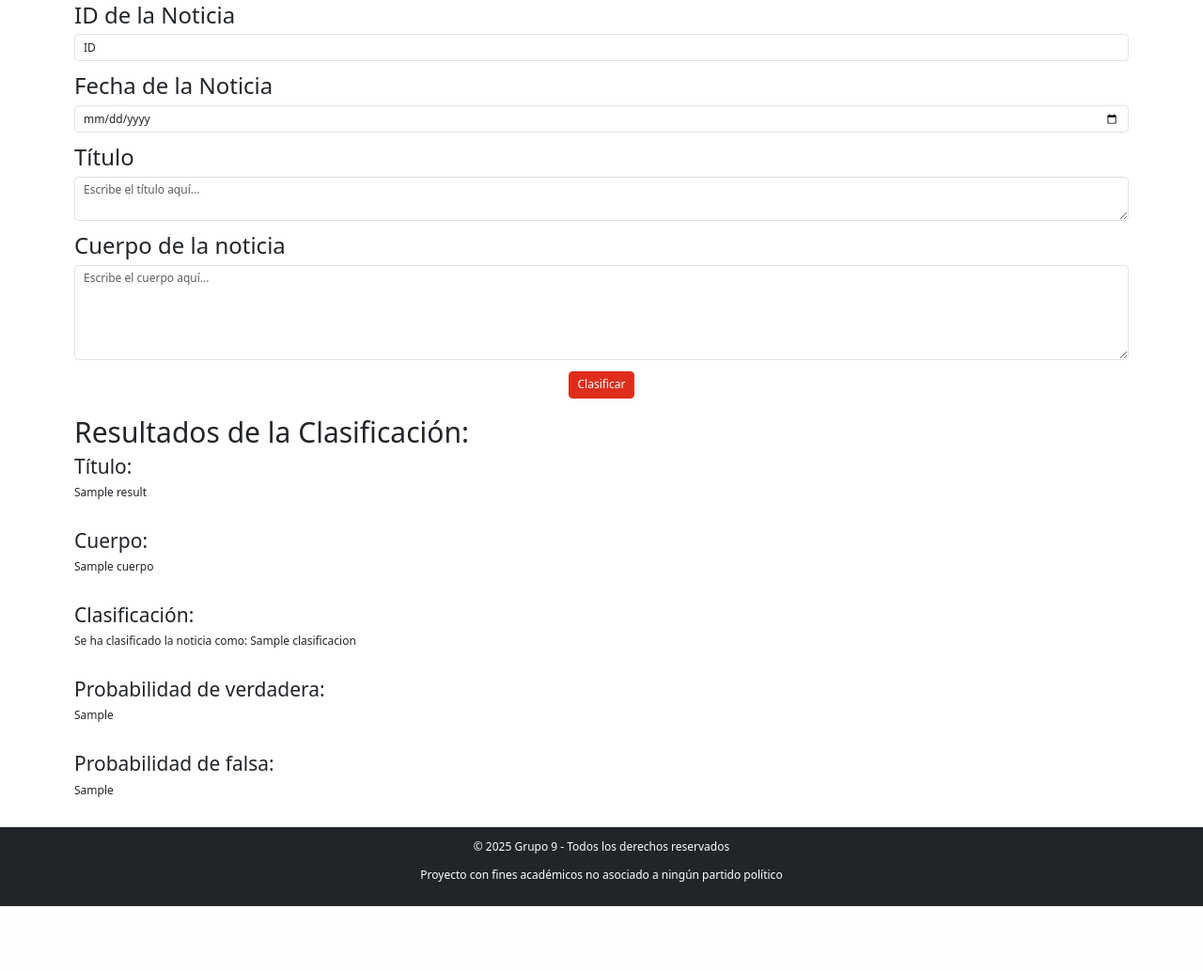
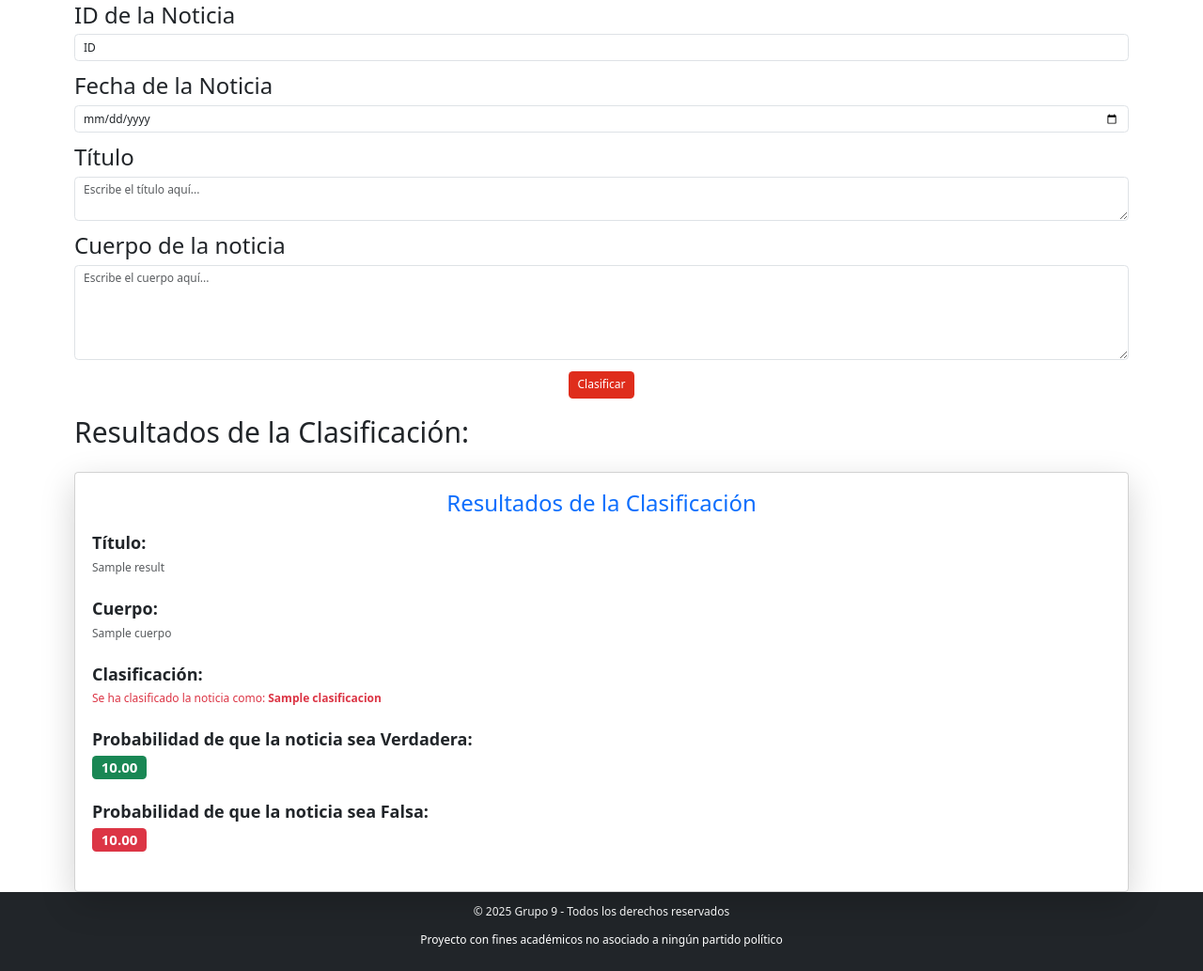
Before and after one commit to cflorido/Text-Analytics-Tool, a Flask app: template Fase 2/Front/templates/clasificar.html in a window 1280 px wide. Shown: the part 514-1547 px from the top of the page at 94% size. Before the commit the page ends 1478 px from the top, so only its background shows below. Run offline with Flask 3, Linux system fonts and the light colour scheme; the template is opened without the code that fills it: most values are stand-ins (such as "Sample title", 1, 10 or a date in 2020).

Commit message:
cladificar mejorado

```diff
--- a/Fase 2/Front/templates/clasificar.html
+++ b/Fase 2/Front/templates/clasificar.html
@@ -87,24 +87,36 @@
             <br>
         </form>
         {% if results %}
+
             <h1>Resultados de la Clasificación:</h2>
-                <div>
-                    <h3>Título:</h3>
-                    <p>{{ results.titulo }}</p>
-                    <br>
-                    <h3>Cuerpo:</h3>
-                    <p>{{ results.cuerpo }}</p>
-                    <br>
-                    <h3>Clasificación:</h3>
-                    <p>Se ha clasificado la noticia como: {{ results.clasificacion }}</p>
-                    <br>
-                    <h3>Probabilidad de verdadera:</h3>
-                    <p>{{ results.ProbVerdadera }}</p>
-                    <br>
-                    <h3>Probabilidad de falsa:</h3>
-                    <p>{{ results.ProbFalsa }}</p>
-                    <br>
+                <br>
+                <div class="card shadow-lg p-4">
+                    <h2 class="text-center text-primary mb-4">Resultados de la Clasificación</h2>
+                    <div class="mb-3">
+                        <h4 class="fw-bold text-dark">Título:</h4>
+                        <p class="text-muted">{{ results.titulo }}</p>
+                    </div>
+                    <div class="mb-3">
+                        <h4 class="fw-bold text-dark">Cuerpo:</h4>
+                        <p class="text-muted">{{ results.cuerpo }}</p>
+                    </div>
+                    <div class="mb-3">
+                        <h4 class="fw-bold text-dark">Clasificación:</h4>
+                        <p class="{{ 'text-success' if results.clasificacion == 'Verdadera' else 'text-danger' }}">
+                            Se ha clasificado la noticia como: <strong>{{ results.clasificacion }}</strong>
+                        </p>
+                    </div>
+                    <div class="mb-3">
+                        <h4 class="fw-bold text-dark">Probabilidad de que la noticia sea Verdadera:</h4>
+                        <p class="badge bg-success fs-5">{{ "%.2f"|format(results.ProbVerdadera) }}</p>
+                    </div>
+                    <div class="mb-3">
+                        <h4 class="fw-bold text-dark">Probabilidad de que la noticia sea Falsa:</h4>
+                        <p class="badge bg-danger fs-5">{{ "%.2f"|format(results.ProbFalsa) }}</p>
+                    </div>
+
                 </div>
+
 
         {% endif %}
     </div>
```
